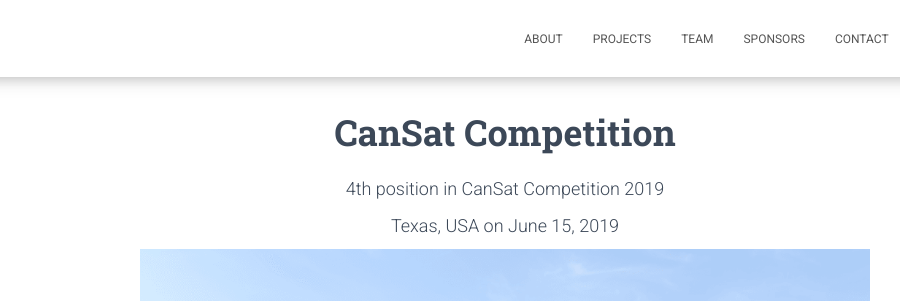
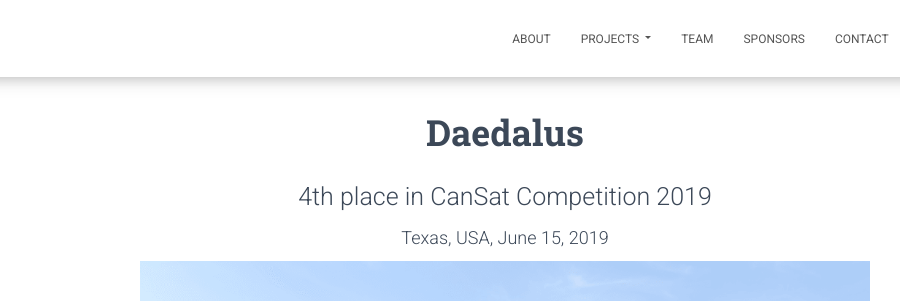
Before and after one commit to white-noise-ntua/website, a website: page cansatcompetition.html in a window 1280 px wide. Shown: the top 301 px of the page, 135-1035 px from the left. Drawn offline with Linux system fonts and the light colour scheme; some packages are replaced by stand-ins of ours.

Commit message:
Update cansatcompetition page.

```diff
--- a/cansatcompetition.html
+++ b/cansatcompetition.html
@@ -89,10 +89,16 @@
               About
             </a>
           </li>
-          <li class="nav-item">
-            <a class="nav-link" href="#Projects">
+          <li class="nav-item dropdown">
+          <a class="nav-link dropdown-toggle" href="#" id="navbarDropdown" role="button" data-toggle="dropdown" aria-haspopup="true" aria-expanded="false">
             Projects
           </a>
+          <div class="dropdown-menu" aria-labelledby="navbarDropdown">
+            <a class="dropdown-item" href="#">DrillSat</a>
+            <a class="dropdown-item" href="#">Daedalus</a>
+            <a class="dropdown-item" href="#">Icarus</a>
+            <a class="dropdown-item" href="#">Cronos</a>
+          </div>
         </li>
           <li class="nav-item">
             <a class="nav-link" href="#Team">
@@ -134,12 +140,12 @@
       <div class="section text-center" id="Projects" class="About">
         <div class="row">
           <div class="col-md-8 ml-auto mr-auto">
-            <h2 class="title">CanSat Competition</h2>
-            <h4> 4th position in CanSat Competition 2019</h4>
-            <h4> Texas, USA on June 15, 2019 </h4>
+            <h2 class="title">Daedalus</h2>
+            <h3>4th place in CanSat Competition 2019</h3>
+           <h4> Texas, USA, June 15, 2019 </h4>
            <img src="assets/img/cansatUSA.png" class="img-fluid" alt="Responsive image">
            <h4 align="justify">
-              The 2019 mission of CanSat Competition will explore the use of <a href="https://en.wikipedia.org/wiki/Autogyro" target="_blank">auto-gyro </a> descent control of a science payload when released from the launch vehicle. The CanSat we are currently designing consists of two parts, the science payload and the container to protect the science payload as it is deployed from the rocket. Once the CanSat is deployed from the rocket, the CanSat shall descend using a parachute. At 450 meters, the container shall release science auto-gyro payload. As the science payload descends under auto-gyro control, the payload shall transmit to our ground station, telemetry which shall include sensors to track altitude, external temperature, battery voltage, GPS position, pitch and roll and auto-gyro blade spin rate. As a secondary objective, our team is designing a small 2-axis gimbal that will support a camera at the bottom part of the science payload.
+             The 2019 mission of CanSat Competition explored the use of <a href="https://en.wikipedia.org/wiki/Autogyro" target="_blank">auto-gyro </a> descent control of a science payload when released from the launch vehicle. The CanSat we designed consists of two parts, the science payload and the container to protect the science payload as it is deployed from the rocket. Once the CanSat is deployed from the rocket, the CanSat shall descend using a parachute. At 450 meters, the container shall release science auto-gyro payload. As the science payload descends under auto-gyro control, the payload shall transmit to our ground station, telemetry which shall include sensors to track altitude, external temperature, battery voltage, GPS position, pitch and roll and auto-gyro blade spin rate. As a secondary objective, our team designed a small 2-axis gimbal that will support a camera at the bottom part of the science payload.
            </h4>
 
             <br/>
@@ -288,8 +294,8 @@
 
                     </div>
                   </div>
+                </div>
 
-                  <br/>
 
 
                     <h3 class="title">Public Relations & Financial Resources</h3>
```
Lines whose indentation alone changed are shown as unchanged.
